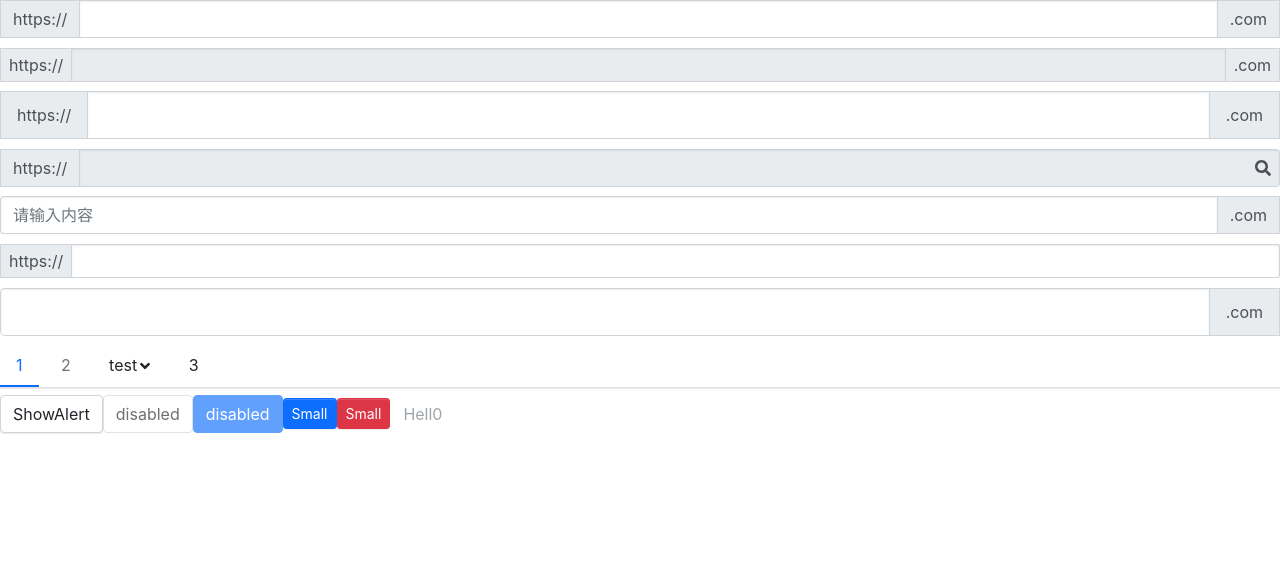
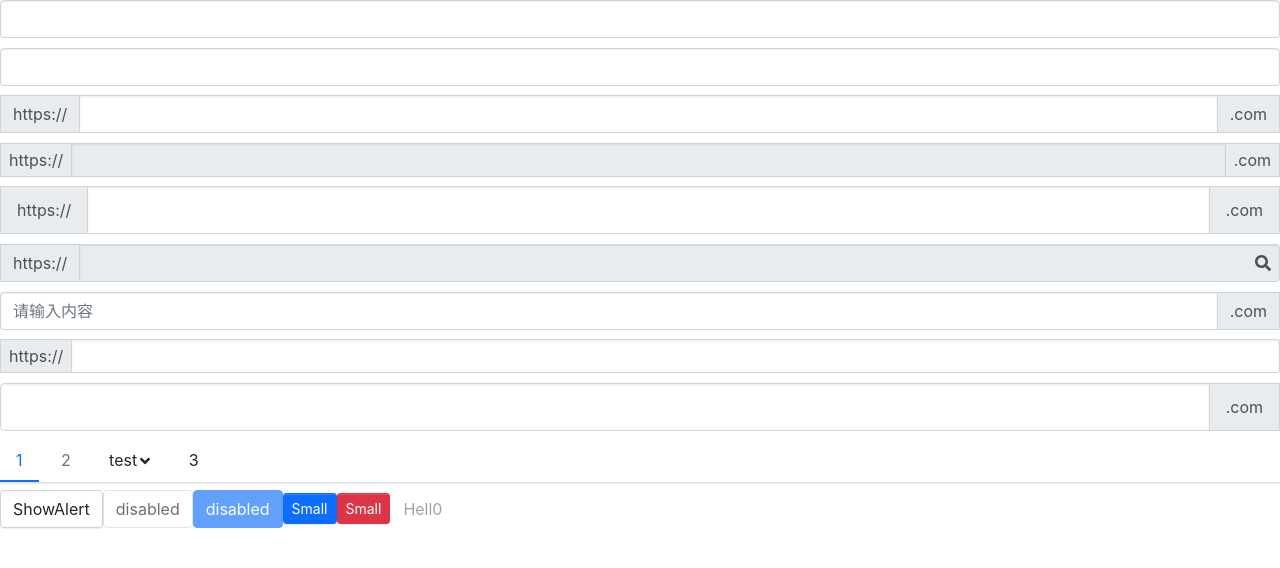
Before and after one commit to weiweier192/react-components, a React (Create React App) app: page / in a window 1280 px wide. Shown: the top 568 px of the page. Built offline with nearby package versions, Linux system fonts and the light colour scheme.

Commit message:
'自定义useDebouncehooks,组件支持键盘上下选中'

```diff
--- a/src/App.tsx
+++ b/src/App.tsx
@@ -1,4 +1,4 @@
-import React, { useState, useRef } from 'react'
+import React, { useState, useRef, ReactElement } from 'react'
 // import { FontAwesomeIcon } from '@fortawesome/react-fontawesome' // 图标容器
 import { library } from '@fortawesome/fontawesome-svg-core'
 // fas 所有图标的集合
@@ -13,22 +13,82 @@ import TabItem from './components/Tabs/tabItem'
 import Icon from './components/Icon/icon'
 import Transition from './components/Transition/transition'
 import Input from './components/Input/input'
+import AutoComplete, {
+  DataSourceType,
+} from './components/AutoComplete/autoComplete'
 
+// import { faCoffee } from '@fortawesome/free-solid-svg-icons'
+interface LakerProps {
+  value: string
+  number: number
+}
+interface GitUserProps {
+  login: string
+  url: string
+  avatar_url: string
+}
 library.add(fas) // 拿到了所有的图标
-// import { faCoffee } from '@fortawesome/free-solid-svg-icons'
-
 const App: React.FC = () => {
   const [isShow, setIsShow] = useState(false)
   const alertRef = useRef<any>()
   const alertRefDanger = useRef<any>()
+  let laker = ['brak', 'jams', 'green', 'hook', 'footer', 'oo']
+  let lakersObj = [
+    { value: 'brak', number: 0 },
+    { value: 'jams', number: 1 },
+    { value: 'green', number: 2 },
+    { value: 'hook', number: 3 },
+    { value: 'footer', number: 4 },
+    { value: 'oo', number: 5 },
+  ]
 
   const handleShowAlert = (ref: any) => {
     ref.current.show()
   }
-
+  const handleFetch = (value: string) => {
+    return laker
+      .filter((item: string) => item.includes(value))
+      .map((name) => ({ value: name }))
+    // return lakersObj.filter((item) => item.value.includes(value))
+  }
+  const handleSelect = (value: DataSourceType) => {
+    console.log(value)
+  }
+  const handleOption = (item: DataSourceType<GitUserProps>): ReactElement => {
+    return (
+      <div>
+        <h5>name: {item.login}</h5>
+        <p>url: {item.url}</p>
+      </div>
+    )
+  }
+  const handleFetchGit = (value: string) => {
+    // console.log(fetch)
+    return fetch(`https://api.github.com/search/users?q=${value}`)
+      .then((res) => res.json())
+      .then(({ items }) => {
+        return items
+          .slice(0, 10)
+          .map((item: any) => ({ value: item.login, ...item }))
+      })
+  }
   return (
     <div className="App">
-      <Input prepend="https://" append=".com" onChange={(e) => console.log('onChange', e.target.value)} />
+      <AutoComplete
+        fetchSuggestion={handleFetch}
+        onSelect={handleSelect}
+        // renderOption={handleOption}
+      />
+      <AutoComplete
+        fetchSuggestion={handleFetchGit}
+        onSelect={handleSelect}
+        renderOption={handleOption}
+      />
+      <Input
+        prepend="https://"
+        append=".com"
+        onChange={(e) => console.log('onChange', e.target.value)}
+      />
       <Input prepend="https://" append=".com" disabled size="sm" />
       <Input prepend="https://" append=".com" size="lg" />
       <Input prepend="https://" icon="search" disabled />
--- /dev/null
+++ b/src/components/AutoComplete/_style.scss
@@ -0,0 +1,4 @@
+.suggestions-active {
+    color: red;
+    background-color: #0ff;
+}
--- /dev/null
+++ b/src/components/AutoComplete/autoComplete.tsx
@@ -0,0 +1,165 @@
+import React, {
+  useState,
+  useEffect,
+  useRef,
+  ChangeEvent,
+  ReactElement,
+} from 'react'
+import classNames from 'classnames'
+import Input, { InputProps } from '../Input/input'
+import Icon from '../Icon/icon'
+import useDebounce from '../../hooks/useDebounce'
+
+interface DataSourceObject {
+  value: string
+  [prop: string]: any
+}
+// & 交叉
+export type DataSourceType<T = {}> = DataSourceObject & T
+// export type DataSourceType = DataSourceObject & GitUserProps
+
+export interface AutoComplete extends Omit<InputProps, 'onSelect'> {
+  fetchSuggestion: (str: string) => DataSourceType[] | Promise<DataSourceType[]>
+  onSelect?: (item: DataSourceType) => void
+  renderOption?: (value: any) => ReactElement
+}
+
+export const AutoComplete: React.FC<AutoComplete> = (props) => {
+  const {
+    fetchSuggestion,
+    onSelect,
+    renderOption,
+    value,
+    className,
+    ...restProps
+  } = props
+  const [inputVale, setInputValue] = useState(value as string)
+  const [loading, setLoading] = useState(false)
+  // 存放下拉选中的内容
+  const [suggestions, setSuggestions] = useState<DataSourceType[]>([])
+  const [highlightIndex, setHighlightIndex] = useState(-1)
+  const updateRef = useRef(false)
+  // debounce
+  const debouncedValue = useDebounce(inputVale, 500)
+  //   console.log(inputVale, suggestions)
+  const classes = classNames('auto-complete', className, {})
+  useEffect(() => {
+    // console.log('after debounce')
+    if (debouncedValue && updateRef.current) {
+      const results = fetchSuggestion(debouncedValue)
+      if (results instanceof Promise) {
+        // console.log(results)
+        results.then((data) => {
+          setSuggestions(data)
+          setLoading(false)
+        })
+      } else {
+        setSuggestions(results)
+      }
+    } else {
+      setSuggestions([])
+      setLoading(false)
+    }
+    updateRef.current = false
+    setHighlightIndex(-1)
+  }, [debouncedValue])
+  const handleChange = (e: ChangeEvent<HTMLInputElement>) => {
+    const value = e.target.value.trim()
+    setInputValue(value)
+    setLoading(true)
+    updateRef.current = true
+    // console.log('before debounce')
+    // useDebounce()
+  }
+  const handleSelect = (item: DataSourceType) => {
+    setInputValue(item.value)
+    setSuggestions([])
+    updateRef.current = false
+    if (onSelect) {
+      onSelect(item)
+    }
+  }
+  const handleHighlight = (index: number) => {
+    if (index < 0) index = 0
+    if (index >= suggestions.length) {
+      index = suggestions.length - 1
+    }
+    setHighlightIndex(index)
+    // updateRef.current = false
+  }
+  // 处理键盘事件
+  const handleKeyDown = (e: React.KeyboardEvent<HTMLInputElement>) => {
+    switch (e.keyCode) {
+      case 13: // enter
+        // let item = suggestions[highlightIndex]
+        if (suggestions[highlightIndex]) {
+          handleSelect(suggestions[highlightIndex])
+        }
+        break
+      case 38: // up
+        // let index = highlightIndex + 1
+        handleHighlight(highlightIndex - 1)
+        break
+      case 40: // down
+        handleHighlight(highlightIndex + 1)
+        break
+      case 27: // esc
+        setHighlightIndex(-1)
+        setSuggestions([])
+        break
+      default:
+        break
+    }
+  }
+  const renderTemplates = (item: DataSourceType) => {
+    if (renderOption) {
+      return renderOption(item)
+    } else {
+      return item.value
+    }
+  }
+  const generateDropDown = () => {
+    return (
+      <ul
+        onClick={(e) => {
+          e.preventDefault()
+        }}
+      >
+        {suggestions.map((item, index) => {
+          const classes = classNames('suggestions-item', {
+            'suggestions-active': index === highlightIndex,
+          })
+          return (
+            <li
+              className={classes}
+              key={index}
+              onClick={() => {
+                handleSelect(item)
+              }}
+            >
+              {renderTemplates(item)}
+            </li>
+          )
+        })}
+      </ul>
+    )
+  }
+  return (
+    <div className="auto-complete-wrapper">
+      <Input
+        value={inputVale}
+        {...restProps}
+        onChange={handleChange}
+        onKeyDown={handleKeyDown}
+      />
+      {loading ? (
+        <div>
+          <Icon icon="spinner" spin />
+        </div>
+      ) : null}
+      {suggestions.length > 0 && generateDropDown()}
+    </div>
+  )
+}
+
+export default AutoComplete
--- a/src/components/Input/input.tsx
+++ b/src/components/Input/input.tsx
@@ -5,7 +5,7 @@ import Icon from '../Icon/icon'
 
 type inputType = 'lg' | 'sm'
 // omit 忽略某一属性 'size'
-interface IInputProps
+export interface InputProps
   extends Omit<React.InputHTMLAttributes<HTMLElement>, 'size'> {
   className?: string
   disabled?: boolean
@@ -16,7 +16,7 @@ interface IInputProps
   onChange?: (e: ChangeEvent<HTMLInputElement>) => void
 }
 
-const Input: React.FC<IInputProps> = (props) => {
+const Input: React.FC<InputProps> = (props) => {
   const {
     disabled,
     size,
@@ -34,6 +34,19 @@ const Input: React.FC<IInputProps> = (props) => {
     'input-group-append': !!append,
     'input-group-prepend': !!prepend
   })
+  // 防止input从非受控组件变为受控组件
+  const getControlledValue = (value: any) => {
+    if(typeof value === 'undefined' || value === null) {
+      return ''
+    } else {
+      return value
+    }
+  }
+  if('value' in props) {
+    // defaultValue和value不能同时存在
+    delete restProps.defaultValue
+    restProps.value = getControlledValue(props.value)
+  }
   return (
     <div className={classes}>
       {prepend && <div className="input-prepend">{prepend}</div>}
--- /dev/null
+++ b/src/hooks/useDebounce.tsx
@@ -0,0 +1,17 @@
+import React, { useState, useEffect } from 'react'
+
+const useDebounce = (value: any, delay = 300) => {
+  const [item, setItem] = useState(value)
+  useEffect(() => {
+    const timer = window.setTimeout(() => {
+      setItem(value)
+    }, delay)
+    // 清除上一次的timer
+    return () => {
+      clearTimeout(timer)
+    }
+  }, [value, delay])
+  return item
+}
+
+export default useDebounce
--- a/src/styles/index.scss
+++ b/src/styles/index.scss
@@ -27,3 +27,6 @@
 
 // Input
 @import '../components/Input/style';
+
+// AutoComplete
+@import '../components/AutoComplete/style';
```
